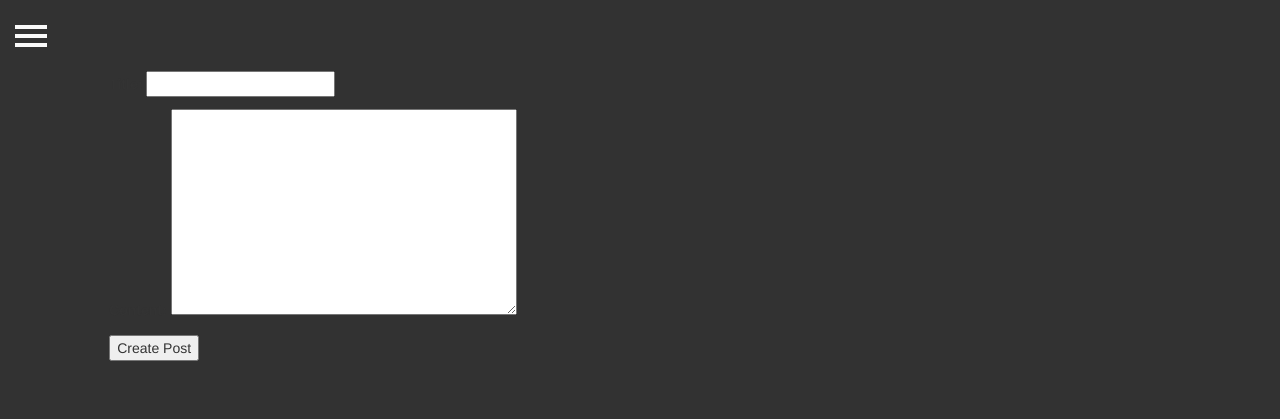
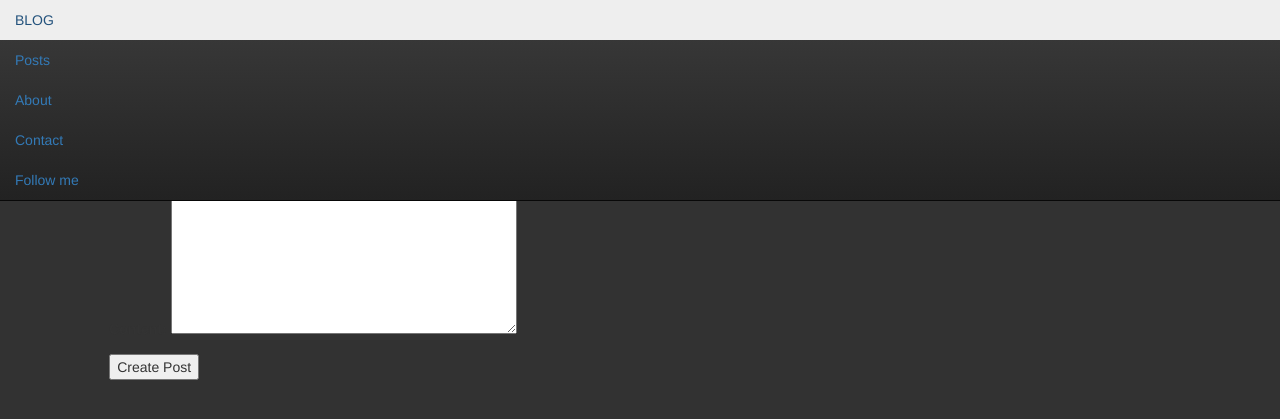
Before and after one commit to MikhailSobol/blog, a Django app: page /posts/create/ in a window 1280 px wide. Shown: the top 419 px of the page. Run offline with Django 3.2, Linux system fonts and the light colour scheme; some libraries are stand-ins or nearby versions.

Commit message:
comment a lot of now useless stuff

```diff
--- a/posts/static/css/base.css
+++ b/posts/static/css/base.css
@@ -4,6 +4,7 @@
     /*background: #444240;*/
     /*background: rgba(79, 77, 82, 0.91);*/
     background: #323232;
+    /*min-width: 100%;*/
 }
 body,
 html { height: 100%;}
@@ -23,263 +24,263 @@
     transition: all 0.5s ease;
 }
 
-#wrapper.toggled {
-    padding-left: 220px;
-}
+/*#wrapper.toggled {*/
+    /*padding-left: 220px;*/
+/*}*/
 
-#sidebar-wrapper {
-    z-index: 1000;
-    left: 220px;
-    width: 0;
-    height: 100%;
-    margin-left: -220px;
-    overflow-y: auto;
-    overflow-x: hidden;
-    background: #1a1a1a;
-    -webkit-transition: all 0.5s ease;
-    -moz-transition: all 0.5s ease;
-    -o-transition: all 0.5s ease;
-    transition: all 0.5s ease;
-}
+/*#sidebar-wrapper {*/
+    /*z-index: 1000;*/
+    /*left: 220px;*/
+    /*width: 0;*/
+    /*height: 100%;*/
+    /*margin-left: -220px;*/
+    /*overflow-y: auto;*/
+    /*overflow-x: hidden;*/
+    /*background: #1a1a1a;*/
+    /*-webkit-transition: all 0.5s ease;*/
+    /*-moz-transition: all 0.5s ease;*/
+    /*-o-transition: all 0.5s ease;*/
+    /*transition: all 0.5s ease;*/
+/*}*/
 
-#sidebar-wrapper::-webkit-scrollbar {
-  display: none;
-}
+/*#sidebar-wrapper::-webkit-scrollbar {*/
+  /*display: none;*/
+/*}*/
 
-#wrapper.toggled #sidebar-wrapper {
-    width: 220px;
-}
+/*#wrapper.toggled #sidebar-wrapper {*/
+    /*width: 220px;*/
+/*}*/
 
 #page-content-wrapper {
     width: 100%;
     padding-top: 70px;
 }
 
-#wrapper.toggled #page-content-wrapper {
-    position: absolute;
-    margin-right: -220px;
-}
+/*#wrapper.toggled #page-content-wrapper {*/
+    /*position: absolute;*/
+    /*margin-right: -220px;*/
+/*}*/
 
-/*-------------------------------*/
-/*     Sidebar nav styles        */
-/*-------------------------------*/
+/*!*-------------------------------*!*/
+/*!*     Sidebar nav styles        *!*/
+/*!*-------------------------------*!*/
 
-.sidebar-nav {
-    position: absolute;
-    top: 0;
-    width: 220px;
-    margin: 0;
-    padding: 0;
-    list-style: none;
-}
+/*.sidebar-nav {*/
+    /*position: absolute;*/
+    /*top: 0;*/
+    /*width: 220px;*/
+    /*margin: 0;*/
+    /*padding: 0;*/
+    /*list-style: none;*/
+/*}*/
 
-.sidebar-nav li {
-    position: relative;
-    line-height: 20px;
-    display: inline-block;
-    width: 100%;
-}
+/*.sidebar-nav li {*/
+    /*position: relative;*/
+    /*line-height: 20px;*/
+    /*display: inline-block;*/
+    /*width: 100%;*/
+/*}*/
 
-.sidebar-nav li:before {
-    content: '';
-    position: absolute;
-    top: 0;
-    left: 0;
-    z-index: -1;
-    height: 100%;
-    width: 3px;
-    background-color: #1c1c1c;
-    -webkit-transition: width .2s ease-in;
-      -moz-transition:  width .2s ease-in;
-       -ms-transition:  width .2s ease-in;
-            transition: width .2s ease-in;
+/*.sidebar-nav li:before {*/
+    /*content: '';*/
+    /*position: absolute;*/
+    /*top: 0;*/
+    /*left: 0;*/
+    /*z-index: -1;*/
+    /*height: 100%;*/
+    /*width: 3px;*/
+    /*background-color: #1c1c1c;*/
+    /*-webkit-transition: width .2s ease-in;*/
+      /*-moz-transition:  width .2s ease-in;*/
+       /*-ms-transition:  width .2s ease-in;*/
+            /*transition: width .2s ease-in;*/
 
-}
-.sidebar-nav li:first-child a {
-    color: #fff;
-    background-color: #1a1a1a;
-}
-.sidebar-nav li:nth-child(2):before {
-    background-color: #ec1b5a;
-}
-.sidebar-nav li:nth-child(3):before {
-    background-color: #79aefe;
-}
-.sidebar-nav li:nth-child(4):before {
-    background-color: #314190;
-}
-.sidebar-nav li:nth-child(5):before {
-    background-color: #279636;
-}
-.sidebar-nav li:nth-child(6):before {
-    background-color: #7d5d81;
-}
-.sidebar-nav li:nth-child(7):before {
-    background-color: #ead24c;
-}
-.sidebar-nav li:nth-child(8):before {
-    background-color: #2d2366;
-}
-.sidebar-nav li:nth-child(9):before {
-    background-color: #35acdf;
-}
-.sidebar-nav li:hover:before,
-.sidebar-nav li.open:hover:before {
-    width: 100%;
-    -webkit-transition: width .2s ease-in;
-      -moz-transition:  width .2s ease-in;
-       -ms-transition:  width .2s ease-in;
-            transition: width .2s ease-in;
+/*}*/
+/*.sidebar-nav li:first-child a {*/
+    /*color: #fff;*/
+    /*background-color: #1a1a1a;*/
+/*}*/
+/*.sidebar-nav li:nth-child(2):before {*/
+    /*background-color: #ec1b5a;*/
+/*}*/
+/*.sidebar-nav li:nth-child(3):before {*/
+    /*background-color: #79aefe;*/
+/*}*/
+/*.sidebar-nav li:nth-child(4):before {*/
+    /*background-color: #314190;*/
+/*}*/
+/*.sidebar-nav li:nth-child(5):before {*/
+    /*background-color: #279636;*/
+/*}*/
+/*.sidebar-nav li:nth-child(6):before {*/
+    /*background-color: #7d5d81;*/
+/*}*/
+/*.sidebar-nav li:nth-child(7):before {*/
+    /*background-color: #ead24c;*/
+/*}*/
+/*.sidebar-nav li:nth-child(8):before {*/
+    /*background-color: #2d2366;*/
+/*}*/
+/*.sidebar-nav li:nth-child(9):before {*/
+    /*background-color: #35acdf;*/
+/*}*/
+/*.sidebar-nav li:hover:before,*/
+/*.sidebar-nav li.open:hover:before {*/
+    /*width: 100%;*/
+    /*-webkit-transition: width .2s ease-in;*/
+      /*-moz-transition:  width .2s ease-in;*/
+       /*-ms-transition:  width .2s ease-in;*/
+            /*transition: width .2s ease-in;*/
 
-}
+/*}*/
 
-.sidebar-nav li a {
-    display: block;
-    color: #ddd;
-    text-decoration: none;
-    padding: 10px 15px 10px 30px;
-}
+/*.sidebar-nav li a {*/
+    /*display: block;*/
+    /*color: #ddd;*/
+    /*text-decoration: none;*/
+    /*padding: 10px 15px 10px 30px;*/
+/*}*/
 
-.sidebar-nav li a:hover,
-.sidebar-nav li a:active,
-.sidebar-nav li a:focus,
-.sidebar-nav li.open a:hover,
-.sidebar-nav li.open a:active,
-.sidebar-nav li.open a:focus{
-    color: #fff;
-    text-decoration: none;
-    background-color: transparent;
-}
+/*.sidebar-nav li a:hover,*/
+/*.sidebar-nav li a:active,*/
+/*.sidebar-nav li a:focus,*/
+/*.sidebar-nav li.open a:hover,*/
+/*.sidebar-nav li.open a:active,*/
+/*.sidebar-nav li.open a:focus{*/
+    /*color: #fff;*/
+    /*text-decoration: none;*/
+    /*background-color: transparent;*/
+/*}*/
 
-.sidebar-nav > .sidebar-brand {
-    height: 65px;
-    font-size: 20px;
-    line-height: 44px;
-}
-.sidebar-nav .dropdown-menu {
-    position: relative;
-    width: 100%;
-    padding: 0;
-    margin: 0;
-    border-radius: 0;
-    border: none;
-    background-color: #222;
-    box-shadow: none;
-}
+/*.sidebar-nav > .sidebar-brand {*/
+    /*height: 65px;*/
+    /*font-size: 20px;*/
+    /*line-height: 44px;*/
+/*}*/
+/*.sidebar-nav .dropdown-menu {*/
+    /*position: relative;*/
+    /*width: 100%;*/
+    /*padding: 0;*/
+    /*margin: 0;*/
+    /*border-radius: 0;*/
+    /*border: none;*/
+    /*background-color: #222;*/
+    /*box-shadow: none;*/
+/*}*/
 
-/*-------------------------------*/
-/*       Hamburger-Cross         */
-/*-------------------------------*/
+/*!*-------------------------------*!*/
+/*!*       Hamburger-Cross         *!*/
+/*!*-------------------------------*!*/
 
-.hamburger {
-  position: fixed;
-  top: 20px;
-  z-index: 999;
-  display: block;
-  width: 32px;
-  height: 32px;
-  margin-left: 15px;
-  background: transparent;
-  border: none;
-}
-.hamburger:hover,
-.hamburger:focus,
-.hamburger:active {
-  outline: none;
-}
-.hamburger.is-closed:before {
-  content: '';
-  display: block;
-  width: 100px;
-  font-size: 14px;
-  color: #fff;
-  line-height: 32px;
-  text-align: center;
-  opacity: 0;
-  -webkit-transform: translate3d(0,0,0);
-  -webkit-transition: all .35s ease-in-out;
-}
-.hamburger.is-closed:hover:before {
-  opacity: 1;
-  display: block;
-  -webkit-transform: translate3d(-100px,0,0);
-  -webkit-transition: all .35s ease-in-out;
-}
+/*.hamburger {*/
+  /*position: fixed;*/
+  /*top: 20px;*/
+  /*z-index: 999;*/
+  /*display: block;*/
+  /*width: 32px;*/
+  /*height: 32px;*/
+  /*margin-left: 15px;*/
+  /*background: transparent;*/
+  /*border: none;*/
+/*}*/
+/*.hamburger:hover,*/
+/*.hamburger:focus,*/
+/*.hamburger:active {*/
+  /*outline: none;*/
+/*}*/
+/*.hamburger.is-closed:before {*/
+  /*content: '';*/
+  /*display: block;*/
+  /*width: 100px;*/
+  /*font-size: 14px;*/
+  /*color: #fff;*/
+  /*line-height: 32px;*/
+  /*text-align: center;*/
+  /*opacity: 0;*/
+  /*-webkit-transform: translate3d(0,0,0);*/
+  /*-webkit-transition: all .35s ease-in-out;*/
+/*}*/
+/*.hamburger.is-closed:hover:before {*/
+  /*opacity: 1;*/
+  /*display: block;*/
+  /*-webkit-transform: translate3d(-100px,0,0);*/
+  /*-webkit-transition: all .35s ease-in-out;*/
+/*}*/
 
-.hamburger.is-closed .hamb-top,
-.hamburger.is-closed .hamb-middle,
-.hamburger.is-closed .hamb-bottom,
-.hamburger.is-open .hamb-top,
-.hamburger.is-open .hamb-middle,
-.hamburger.is-open .hamb-bottom {
-  position: absolute;
-  left: 0;
-  height: 4px;
-  width: 100%;
-}
-.hamburger.is-closed .hamb-top,
-.hamburger.is-closed .hamb-middle,
-.hamburger.is-closed .hamb-bottom {
-  background-color: #fafafa;
-}
-.hamburger.is-closed .hamb-top {
-  top: 5px;
-  -webkit-transition: all .35s ease-in-out;
-}
-.hamburger.is-closed .hamb-middle {
-  top: 50%;
-  margin-top: -2px;
-}
-.hamburger.is-closed .hamb-bottom {
-  bottom: 5px;
-  -webkit-transition: all .35s ease-in-out;
-}
+/*.hamburger.is-closed .hamb-top,*/
+/*.hamburger.is-closed .hamb-middle,*/
+/*.hamburger.is-closed .hamb-bottom,*/
+/*.hamburger.is-open .hamb-top,*/
+/*.hamburger.is-open .hamb-middle,*/
+/*.hamburger.is-open .hamb-bottom {*/
+  /*position: absolute;*/
+  /*left: 0;*/
+  /*height: 4px;*/
+  /*width: 100%;*/
+/*}*/
+/*.hamburger.is-closed .hamb-top,*/
+/*.hamburger.is-closed .hamb-middle,*/
+/*.hamburger.is-closed .hamb-bottom {*/
+  /*background-color: #fafafa;*/
+/*}*/
+/*.hamburger.is-closed .hamb-top {*/
+  /*top: 5px;*/
+  /*-webkit-transition: all .35s ease-in-out;*/
+/*}*/
+/*.hamburger.is-closed .hamb-middle {*/
+  /*top: 50%;*/
+  /*margin-top: -2px;*/
+/*}*/
+/*.hamburger.is-closed .hamb-bottom {*/
+  /*bottom: 5px;*/
+  /*-webkit-transition: all .35s ease-in-out;*/
+/*}*/
 
-.hamburger.is-closed:hover .hamb-top {
-  top: 0;
-  -webkit-transition: all .35s ease-in-out;
-}
-.hamburger.is-closed:hover .hamb-bottom {
-  bottom: 0;
-  -webkit-transition: all .35s ease-in-out;
-}
-.hamburger.is-open .hamb-top,
-.hamburger.is-open .hamb-middle,
-.hamburger.is-open .hamb-bottom {
-  background-color: #fafafa;
-}
-.hamburger.is-open .hamb-top,
-.hamburger.is-open .hamb-bottom {
-  top: 50%;
-  margin-top: -2px;
-}
-.hamburger.is-open .hamb-top {
-  -webkit-transform: rotate(45deg);
-  -webkit-transition: -webkit-transform .2s cubic-bezier(.73,1,.28,.08);
-}
-.hamburger.is-open .hamb-middle { display: none; }
-.hamburger.is-open .hamb-bottom {
-  -webkit-transform: rotate(-45deg);
-  -webkit-transition: -webkit-transform .2s cubic-bezier(.73,1,.28,.08);
-}
-.hamburger.is-open:before {
-  content: '';
-  display: block;
-  width: 100px;
-  font-size: 14px;
-  color: #fafafa;
-  line-height: 32px;
-  text-align: center;
-  opacity: 0;
-  -webkit-transform: translate3d(0,0,0);
-  -webkit-transition: all .35s ease-in-out;
-}
-.hamburger.is-open:hover:before {
-  opacity: 1;
-  display: block;
-  -webkit-transform: translate3d(-100px,0,0);
-  -webkit-transition: all .35s ease-in-out;
-}
+/*.hamburger.is-closed:hover .hamb-top {*/
+  /*top: 0;*/
+  /*-webkit-transition: all .35s ease-in-out;*/
+/*}*/
+/*.hamburger.is-closed:hover .hamb-bottom {*/
+  /*bottom: 0;*/
+  /*-webkit-transition: all .35s ease-in-out;*/
+/*}*/
+/*.hamburger.is-open .hamb-top,*/
+/*.hamburger.is-open .hamb-middle,*/
+/*.hamburger.is-open .hamb-bottom {*/
+  /*background-color: #fafafa;*/
+/*}*/
+/*.hamburger.is-open .hamb-top,*/
+/*.hamburger.is-open .hamb-bottom {*/
+  /*top: 50%;*/
+  /*margin-top: -2px;*/
+/*}*/
+/*.hamburger.is-open .hamb-top {*/
+  /*-webkit-transform: rotate(45deg);*/
+  /*-webkit-transition: -webkit-transform .2s cubic-bezier(.73,1,.28,.08);*/
+/*}*/
+/*.hamburger.is-open .hamb-middle { display: none; }*/
+/*.hamburger.is-open .hamb-bottom {*/
+  /*-webkit-transform: rotate(-45deg);*/
+  /*-webkit-transition: -webkit-transform .2s cubic-bezier(.73,1,.28,.08);*/
+/*}*/
+/*.hamburger.is-open:before {*/
+  /*content: '';*/
+  /*display: block;*/
+  /*width: 100px;*/
+  /*font-size: 14px;*/
+  /*color: #fafafa;*/
+  /*line-height: 32px;*/
+  /*text-align: center;*/
+  /*opacity: 0;*/
+  /*-webkit-transform: translate3d(0,0,0);*/
+  /*-webkit-transition: all .35s ease-in-out;*/
+/*}*/
+/*.hamburger.is-open:hover:before {*/
+  /*opacity: 1;*/
+  /*display: block;*/
+  /*-webkit-transform: translate3d(-100px,0,0);*/
+  /*-webkit-transition: all .35s ease-in-out;*/
+/*}*/
 
 /*-------------------------------*/
 /*            Overlay            */
@@ -301,3 +302,12 @@
 ::-webkit-scrollbar {
     display: none;
 }
+
+.col-centered {
+    float: none;
+    margin: 0 auto;
+}
+
+.content-wrapper {
+    margin: 0 auto;
+}
```
